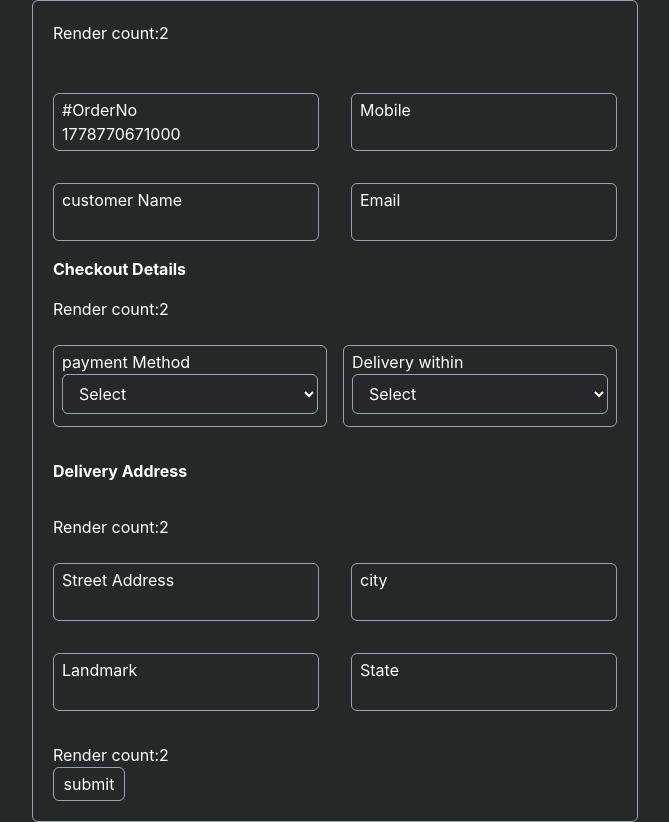
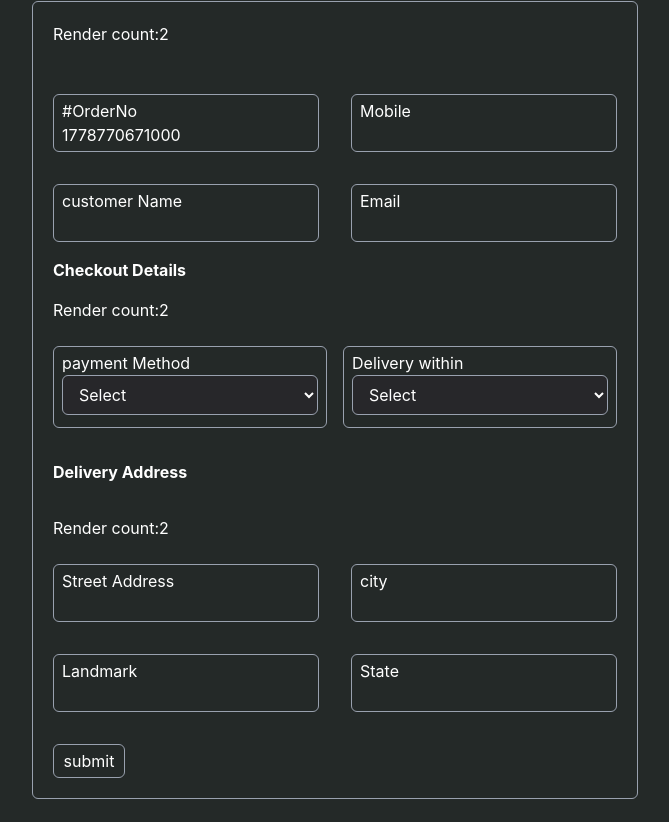
Before and after one commit to amiralim1377/react-hook-form-workshop, a React (Vite) app: page / in a window 1280 px wide. Shown: the whole page, without its empty margins (305-974 px from the left). After the commit the page ends 800 px from the top, so only its background shows below. Built offline with nearby package versions, Linux system fonts and the light colour scheme.

Commit message:
remove RenderCount from SubmitButton

```diff
--- a/src/controls/SubmitButton.tsx
+++ b/src/controls/SubmitButton.tsx
@@ -1,14 +1,10 @@
 import type React from "react";
-import { useRenderCount } from "../components/useRenderCount";
 import { useFormState, type Control } from "react-hook-form";
 
 type SubmitButtonProps = React.ButtonHTMLAttributes<HTMLButtonElement> & {
   // eslint-disable-next-line
   control?: Control<any, any>;
 };
-
-// eslint-disable-next-line
-const RenderCount = useRenderCount();
 
 const SubmitButton = (props: SubmitButtonProps) => {
   const { className, value, control = undefined, ...other } = props;
@@ -19,7 +15,6 @@ const SubmitButton = (props: SubmitButtonProps) => {
 
   return (
     <>
-      <RenderCount />
       <button
         type="submit"
         className={`px-2 py-1 w-18 flex items-center justify-center text-center rounded-md border border-gray-400 ${className}`}
```
